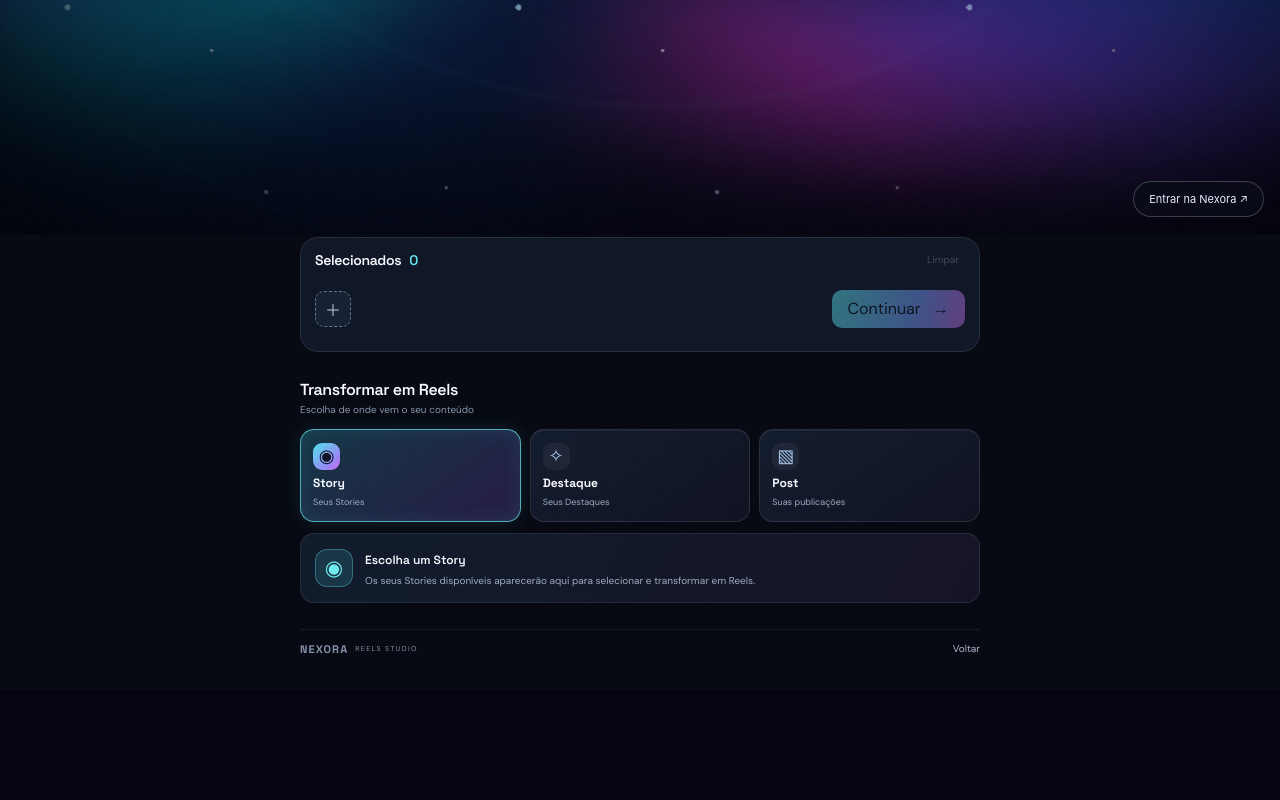
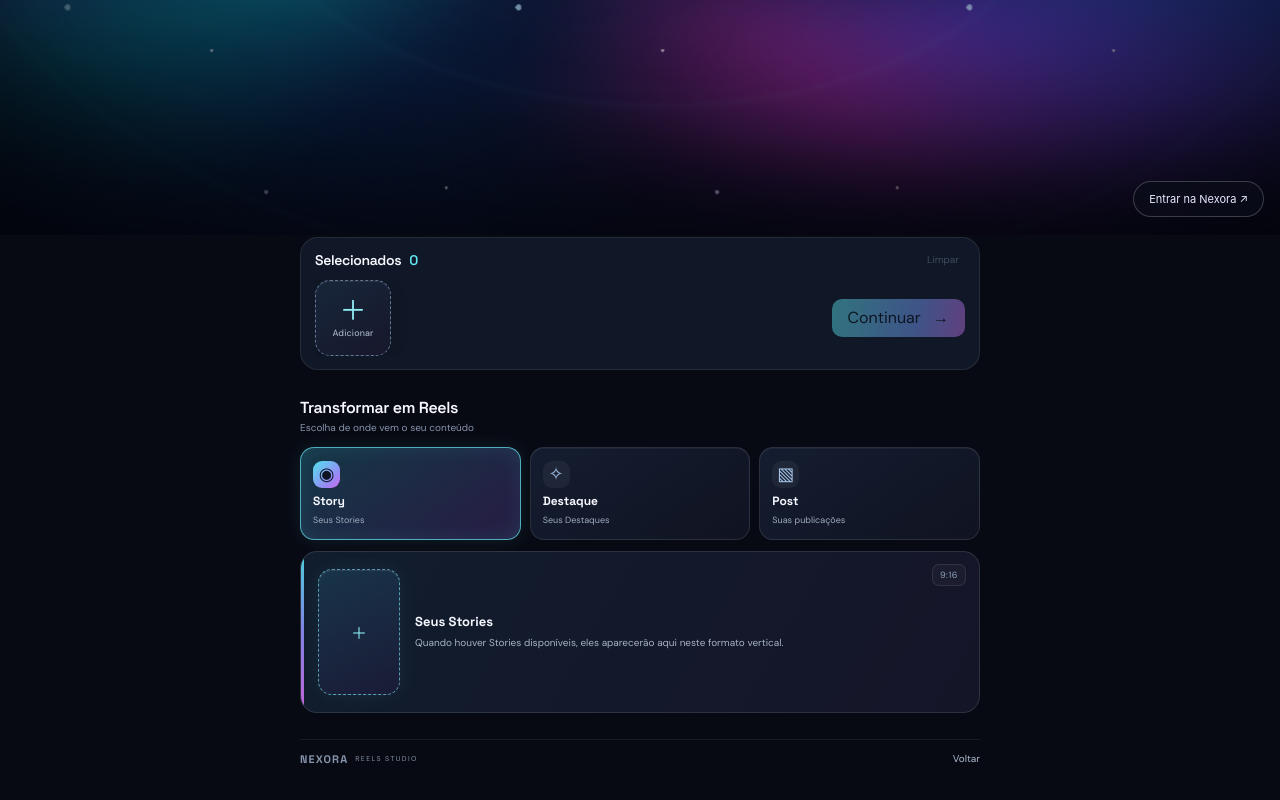
Before and after one commit to walysonfelipenascimento-gif/Nexora, a Next.js app: page /creator-studio/reels in a window 1280 px wide. Shown: the part 565-1365 px from the top of the page. Before the commit the page ends 1255 px from the top, so only its background shows below. Built offline with nearby package versions, Linux system fonts and the light colour scheme.

Commit message:
feat(reels): premium empty source placeholders
* feat(reels): add source empty states and gallery add action

* style(reels): refine premium empty source selectors and gallery add button

```diff
--- a/app/creator-studio/reels/page.tsx
+++ b/app/creator-studio/reels/page.tsx
@@ -197,7 +197,7 @@ export default function NexoraReelsStartPage() {
         <div className="nrs-selected-head"><h2>Selecionados <span>{selected.length}</span></h2><button type="button" onClick={()=>setSelected([])} disabled={!selected.length}>Limpar</button></div>
         <div className="nrs-selected-strip">
           {media.filter(item=>selected.includes(item.id)).map(item=><button type="button" className="nrs-thumb" key={item.id} onClick={()=>toggleSelected(item.id)} aria-label="Remover da seleção">{item.kind==="Vídeo"?<video src={item.url} muted/>:<img src={item.url} alt=""/>}</button>)}
-          <button className="nrs-add" type="button" aria-label="Adicionar mídias" onClick={()=>galleryInput.current?.click()}>＋</button>
+          <button className="nrs-add" type="button" aria-label="Selecionar mais fotos e vídeos na galeria" onClick={()=>galleryInput.current?.click()}><span>＋</span><small>Adicionar</small></button>
           <button className="nrs-continue" type="button" disabled={!selected.length} onClick={()=>setMessage("Mídias selecionadas. A próxima etapa do editor será aberta nesta experiência.")}>Continuar <span>→</span></button>
         </div>
       </section>
@@ -213,10 +213,13 @@ export default function NexoraReelsStartPage() {
             </button>
           ))}
         </div>
-        <div className="nrs-origin-content" role="tabpanel">
-          <div className="nrs-origin-content-icon">{activeSource === "Story" ? "◉" : activeSource === "Destaque" ? "✧" : "▧"}</div>
-          <div><b>{activeSource === "Story" ? "Escolha um Story" : activeSource === "Destaque" ? "Escolha um Destaque" : "Escolha um Post"}</b>
-          <p>{activeSource === "Story" ? "Os seus Stories disponíveis aparecerão aqui para selecionar e transformar em Reels." : activeSource === "Destaque" ? "Os Destaques do seu perfil aparecerão aqui para selecionar e transformar em Reels." : "As publicações do seu perfil aparecerão aqui para selecionar e transformar em Reels."}</p></div>
+        <div className={"nrs-origin-content nrs-origin-empty nrs-origin-empty-" + activeSource.toLowerCase()} role="tabpanel">
+          <button type="button" className="nrs-origin-add" aria-label={"Adicionar " + activeSource} onClick={() => setMessage(activeSource + ": nenhum conteúdo disponível para selecionar no momento.")}>＋</button>
+          <div className="nrs-origin-empty-copy">
+            <b>{activeSource === "Story" ? "Seus Stories" : activeSource === "Destaque" ? "Seus Destaques" : "Suas publicações"}</b>
+            <p>{activeSource === "Story" ? "Quando houver Stories disponíveis, eles aparecerão aqui neste formato vertical." : activeSource === "Destaque" ? "Seus Destaques aparecerão aqui em cartões verticais para escolher." : "Seus Posts aparecerão aqui em miniaturas quadradas, no formato de publicação."}</p>
+          </div>
+          <span className="nrs-origin-format" aria-hidden="true">{activeSource === "Post" ? "1:1" : "9:16"}</span>
         </div>
       </section>
 
--- a/app/creator-studio/reels/reels-studio.css
+++ b/app/creator-studio/reels/reels-studio.css
@@ -51,3 +51,21 @@
 .nrs-origin-content b{font:600 12px 'Space Grotesk';color:#f5f7ff}
 .nrs-origin-content p{margin:4px 0 0;color:#9eabc0;font-size:10px;line-height:1.5}
 @media(max-width:390px){.nrs-source-card{height:94px;padding:10px 11px;grid-template-columns:36px 1fr;column-gap:9px}.nrs-source-icon{width:36px;height:36px}.nrs-origin-tabs{gap:6px}.nrs-origin-tabs button{padding:9px 8px;min-height:88px}.nrs-origin-tabs small{font-size:8px}}
+
+/* Premium empty selectors for gallery and Nexora content sources */
+.nrs-selected-strip .nrs-add{width:76px;min-width:76px;height:76px;display:flex;flex-direction:column;align-items:center;justify-content:center;gap:3px;border:1px dashed #8ca4c5a8;border-radius:15px;background:linear-gradient(145deg,#17263a,#17172b);color:#8feaf1;box-shadow:inset 0 1px 0 #ffffff12,0 5px 16px #0003}
+.nrs-selected-strip .nrs-add span{font-size:27px;line-height:1;font-weight:300}
+.nrs-selected-strip .nrs-add small{font-size:9px;color:#b8c5d9;letter-spacing:.02em}
+.nrs-origin-empty{position:relative;min-height:148px;display:flex;align-items:center;gap:15px;overflow:hidden;padding:17px;border:1px solid #ffffff1c;border-radius:17px;background:linear-gradient(120deg,#111d2d 0%,#151528 100%)}
+.nrs-origin-empty:before{content:"";position:absolute;inset:0 auto 0 0;width:3px;background:linear-gradient(180deg,#54e5ee,#8d8df8,#d66ce9);opacity:.9}
+.nrs-origin-add{flex:0 0 82px;width:82px;height:126px;display:grid;place-items:center;border:1px dashed #79dce8a6;border-radius:14px;background:linear-gradient(155deg,#183449,#1a1b36);color:#8cecf2;font-size:35px;font-weight:300;box-shadow:inset 0 1px 0 #ffffff17,0 0 20px #53dfe915;transition:transform .18s ease,border-color .18s ease,box-shadow .18s ease}
+.nrs-origin-add:active{transform:scale(.97)}
+.nrs-origin-empty-destaque .nrs-origin-add{border-color:#c38beaa6;background:linear-gradient(155deg,#332448,#211d3c);color:#e0a5f4;box-shadow:inset 0 1px 0 #ffffff17,0 0 20px #c47be91a}
+.nrs-origin-empty-copy{min-width:0;flex:1}
+.nrs-origin-empty-copy b{display:block;color:#f5f7ff;font:700 13px 'Space Grotesk';margin-bottom:5px}
+.nrs-origin-empty-copy p{margin:0;color:#a6b2c6;font-size:10px;line-height:1.55}
+.nrs-origin-format{position:absolute;right:13px;top:12px;padding:4px 7px;border:1px solid #ffffff18;border-radius:7px;background:#ffffff08;color:#91a3bb;font-size:9px;letter-spacing:.06em}
+.nrs-origin-empty-post{min-height:130px}
+.nrs-origin-empty-post .nrs-origin-add{width:112px;flex-basis:112px;height:94px;border-radius:13px;border-color:#72dfe7a6;background:linear-gradient(145deg,#173744,#20203a);color:#83eaf0}
+.nrs-origin-empty-post .nrs-origin-format{top:auto;bottom:12px}
+@media(max-width:390px){.nrs-origin-empty{gap:11px;padding:13px;min-height:138px}.nrs-origin-add{flex-basis:72px;width:72px;height:112px}.nrs-origin-empty-post .nrs-origin-add{flex-basis:94px;width:94px;height:82px}}
```
